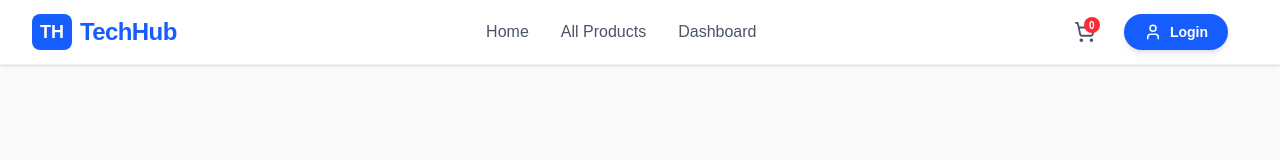
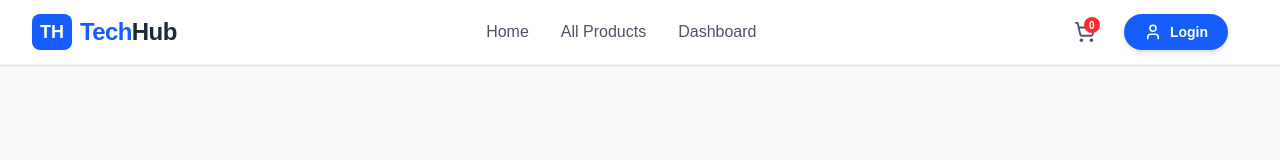
Before and after one commit to sakhawat236hossain/TechHub-Ecosystem, a Next.js app: page / in a window 1280 px wide. Shown: the top 160 px of the page. Built offline with nearby package versions, Linux system fonts and the light colour scheme.

Commit message:
Logo conponent add

```diff
--- /dev/null
+++ b/src/components/common/Logo.jsx
@@ -0,0 +1,19 @@
+import Link from 'next/link';
+
+const Logo = ({ className = "" }) => {
+  return (
+    <Link href="/" className={`flex items-center gap-2 group ${className}`}>
+      {/* Icon Part */}
+      <div className="bg-blue-600 text-white px-2 py-1 rounded-lg text-lg font-bold transition-transform group-hover:scale-110">
+        TH
+      </div>
+
+      {/* Text Part */}
+      <span className="text-xl md:text-2xl font-bold text-blue-600 tracking-tight">
+        Tech<span className="text-gray-800">Hub</span>
+      </span>
+    </Link>
+  );
+};
+
+export default Logo;
--- a/src/components/shared/Navbar.jsx
+++ b/src/components/shared/Navbar.jsx
@@ -3,6 +3,7 @@ import { useState } from 'react';
 import Link from 'next/link';
 import { ShoppingCart, User, Menu, X } from 'lucide-react';
 import { motion, AnimatePresence } from 'framer-motion';
+import Logo from '../common/Logo';
 
 const Navbar = () => {
   const [isOpen, setIsOpen] = useState(false);
@@ -14,10 +15,7 @@ const Navbar = () => {
 
           {/* Logo */}
           <div className="flex-shrink-0 flex items-center">
-            <Link href="/" className="text-xl md:text-2xl font-bold text-blue-600 flex items-center gap-2">
-              <span className="bg-blue-600 text-white px-2 py-1 rounded-lg text-lg">TH</span>
-              <span className="tracking-tight">TechHub</span>
-            </Link>
+           <Logo></Logo>
           </div>
 
           {/* Desktop Menu */}
```
